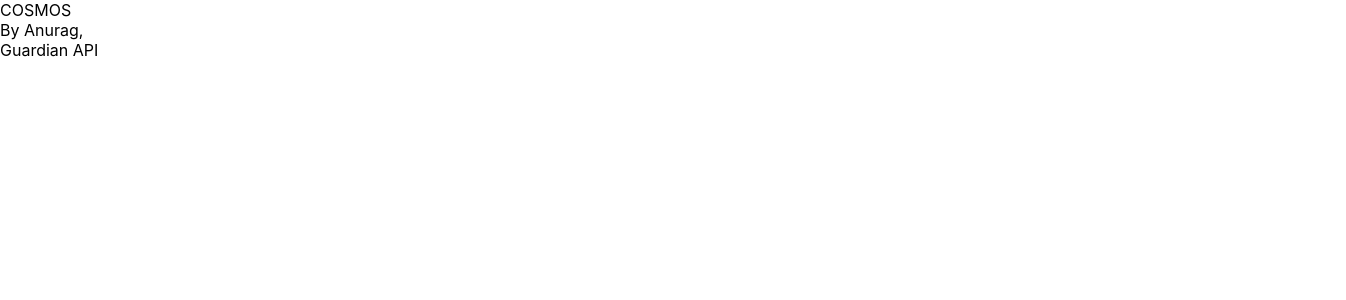
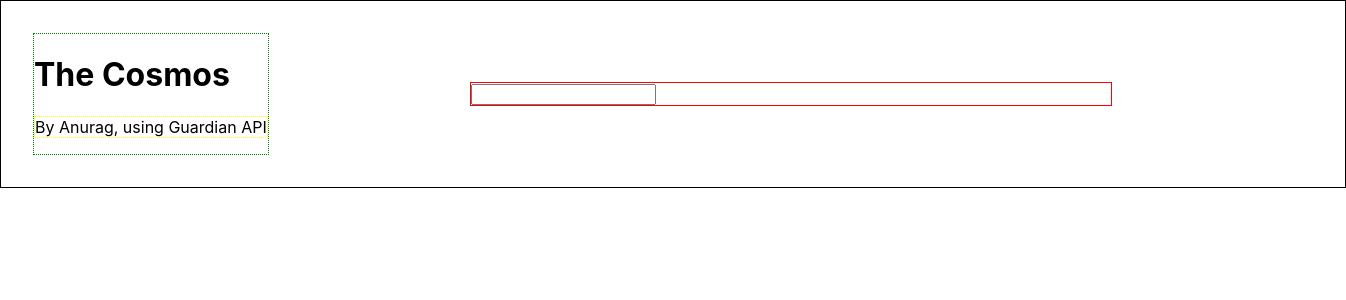
Before and after one commit to walia5anurag/Cosmos, a React (Create React App) app: page / in a window 1280 px wide. Shown: the top 300 px of the page, 1346 px wide, since content can reach past the window. Built offline with nearby package versions, Linux system fonts and the light colour scheme; no server answers.

Commit message:
[MainArea] | style | basic styling in mainArea

```diff
--- /dev/null
+++ b/src/TopMostArea/mainArea.css
@@ -0,0 +1,29 @@
+header{
+    width:100%;
+    padding:2em 2em 2em 2em;
+    border:1px solid black;
+    display:flex;
+    justify-content:space-around;
+}
+
+.title{
+
+    border:1px dotted green;
+}
+.subtitle{
+    border:1px dotted yellow;
+}
+.search{
+    width:50%;
+    margin:auto;
+    border:1px solid red;
+}
+@media (max-width:400px){
+    .header{
+        padding:2em 2em 2em 2em;
+
+    display:flex;
+    flex-direction: column;
+    justify-content:space-around;
+    }
+}
--- a/src/TopMostArea/mainArea.js
+++ b/src/TopMostArea/mainArea.js
@@ -1,4 +1,5 @@
 import React, { Component } from 'react'
+import './mainArea.css'
 class mainArea extends Component{
     constructor(props){
         super(props)
@@ -9,16 +10,15 @@ class mainArea extends Component{
 
     render(){
         return(
-        <div class='MainDiv'>
-            <div class='TextArea'>
-            <span class='CosmosHeading'>COSMOS</span><br/>
-            <span class='OtherText'>By Anurag,</span><br/>
-            <span class='smallText'>Guardian API</span>
+        <header>
+            <div class='title'>
+                <h1>The Cosmos</h1>
+                <p class='subtitle'>By Anurag, using Guardian API</p>
             </div>
-            <div class='SearchArea'>
-
+            <div class='search'>
+                <input></input>
             </div>
-        </div>
+        </header>
         )
     }
 
```
Also changed, not shown: 1 other file (tests, documents, lock files or other folders).
